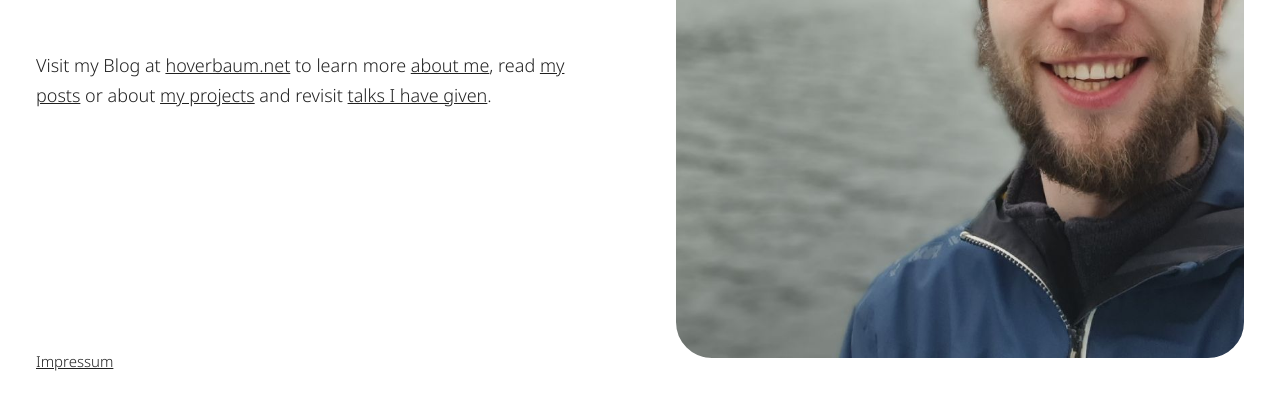
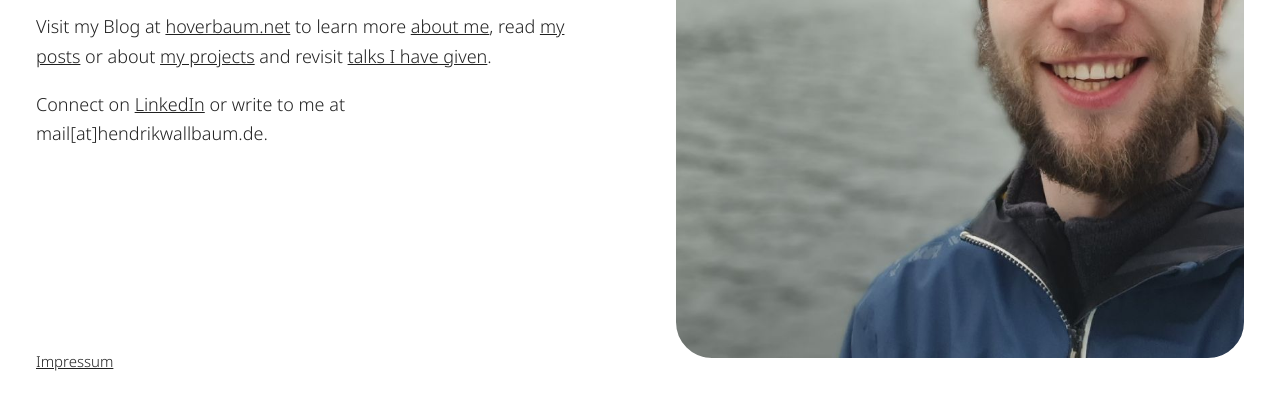
Before and after one commit to HoverBaum/hendrikwallbaum.de, a website: page index.html in a window 1280 px wide. Shown: the part 406-800 px from the top of the page. Drawn offline with Linux system fonts and the light colour scheme.

Commit message:
📚 update description.

```diff
--- a/index.html
+++ b/index.html
@@ -30,6 +30,13 @@
             <a href="https://hoverbaum.net/projects">my projects</a> and revisit
             <a href="https://hoverbaum.net/talks">talks I have given</a>.
           </p>
+          <p>
+            Connect on
+            <a href="https://www.linkedin.com/in/hendrik-wallbaum-196432113/"
+              >LinkedIn</a
+            >
+            or write to me at mail[at]hendrikwallbaum.de.
+          </p>
         </div>
 
         <div class="footer">
--- a/package.json
+++ b/package.json
@@ -3,7 +3,7 @@
   "version": "1.0.0",
   "source": "index.html",
   "scripts": {
-    "dev": "npx http-server "
+    "dev": "npx live-server "
   },
   "repository": "https://github.com/HoverBaum/wallbaum.dev.git",
   "author": "Hendrik <mail@hendrikwallbaum.de>"
```
Also changed, not shown: 1 other file.
